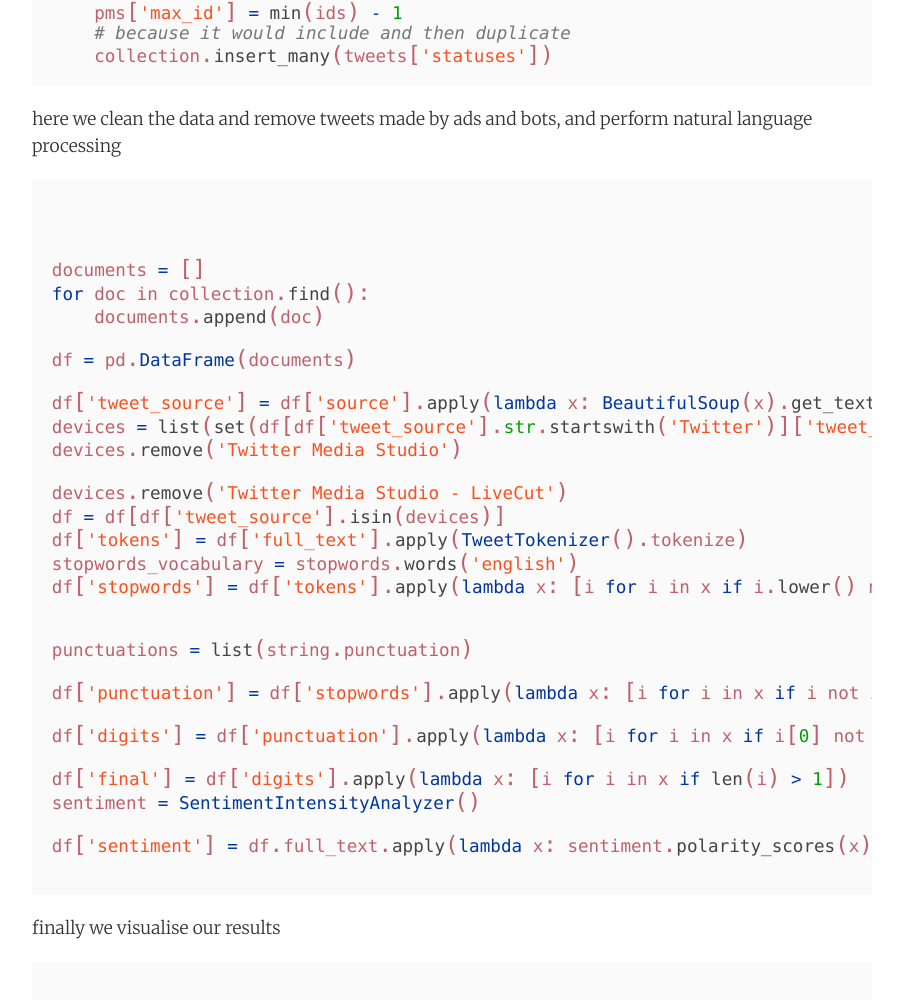
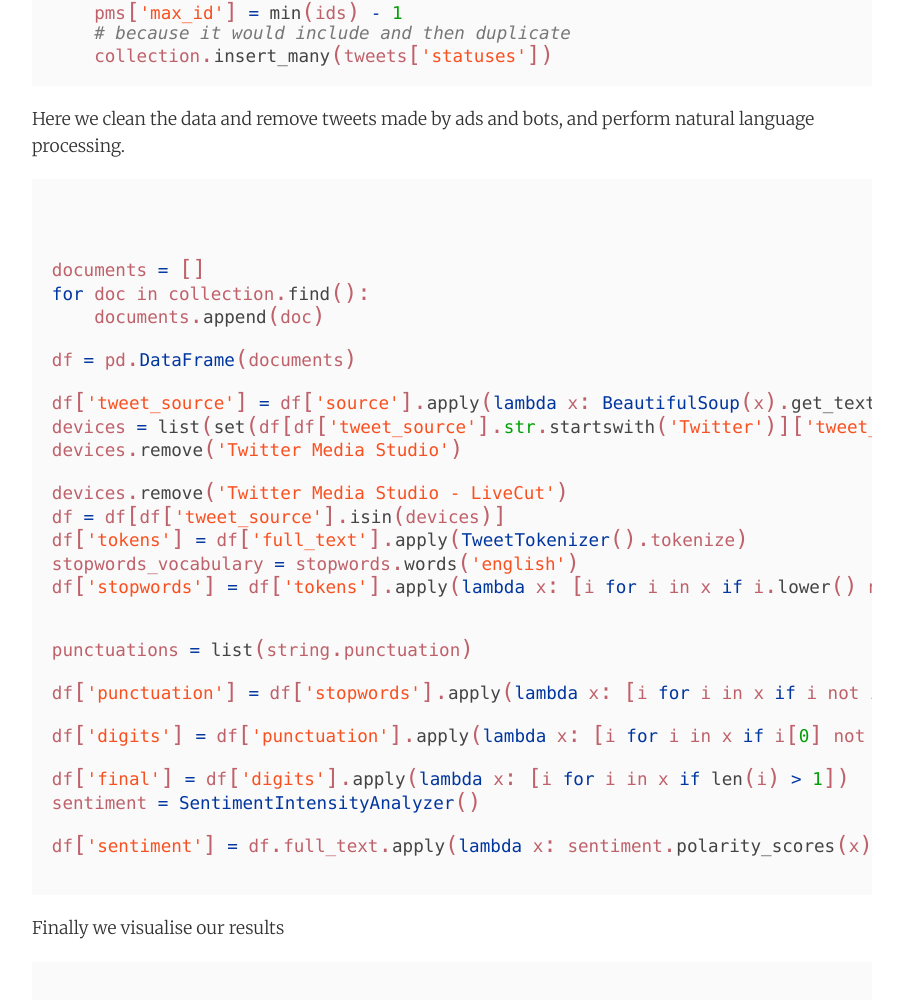
Before and after one commit to fayez-als/fayez-als.github.io, a Jekyll site: the page built from _posts/2014-06-10-Politics.md, in a window 1280 px wide and 1400 px high, scrolled down 1405 px. Shown: the part 152-1152 px from the top of the window, without its empty margins (188-1091 px from the left). Built offline with Jekyll 4.4.1, drawn with Linux system fonts in a browser that asks for light colours; nearby versions of some CDN libraries.

````diff
--- a/_posts/2014-06-10-Politics.md
+++ b/_posts/2014-06-10-Politics.md
@@ -74,7 +74,13 @@ while pages_counter < number_of_pages:
  ```
 
 
- here we clean the data and remove tweets made by ads and bots, and perform natural language processing
+ Here we clean the data and remove tweets made by ads and bots, and perform natural language processing.
+
+
+
+
+
+
  ``` python
 
 
@@ -109,7 +115,11 @@ df['sentiment'] = df.full_text.apply(lambda x: sentiment.polarity_scores(x)['com
 
 ```
 
-finally we visualise our results
+
+
+Finally we visualise our results
+
+
 
 
 ``` python
````
